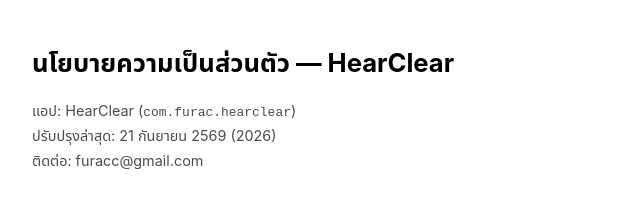
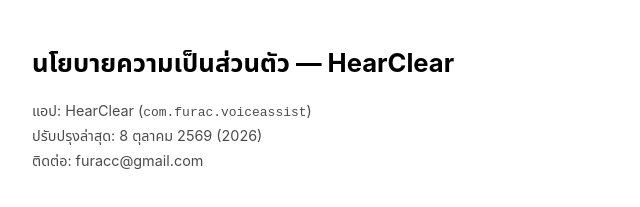
Before and after one commit to furacc-spec/hearclear-privacy, a plain HTML site: page index.html in a window 1280 px wide. Shown: the top 207 px of the page, 256-896 px from the left. Drawn offline with Linux system fonts and the light colour scheme.

Commit message:
Add files via upload

```diff
--- a/index.html
+++ b/index.html
@@ -19,8 +19,8 @@
 <body>
 
 <h1>นโยบายความเป็นส่วนตัว — HearClear</h1>
-<p class="meta">แอป: HearClear (<code>com.furac.hearclear</code>)<br>
-ปรับปรุงล่าสุด: 21 กันยายน 2569 (2026)<br>
+<p class="meta">แอป: HearClear (<code>com.furac.voiceassist</code>)<br>
+ปรับปรุงล่าสุด: 8 ตุลาคม 2569 (2026)<br>
 ติดต่อ: furacc@gmail.com</p>
 
 <h2>สรุปสั้น ๆ</h2>
@@ -81,7 +81,7 @@
 <hr>
 
 <h1>Privacy Policy — HearClear (English)</h1>
-<p class="meta">App: HearClear (<code>com.furac.hearclear</code>) · Last updated: 21 September 2026 · Contact: furacc@gmail.com</p>
+<p class="meta">App: HearClear (<code>com.furac.voiceassist</code>) · Last updated: 21 September 2026 · Contact: furacc@gmail.com</p>
 
 <h2>Summary</h2>
 <p>HearClear collects nothing. We operate no servers and no user accounts.
```
